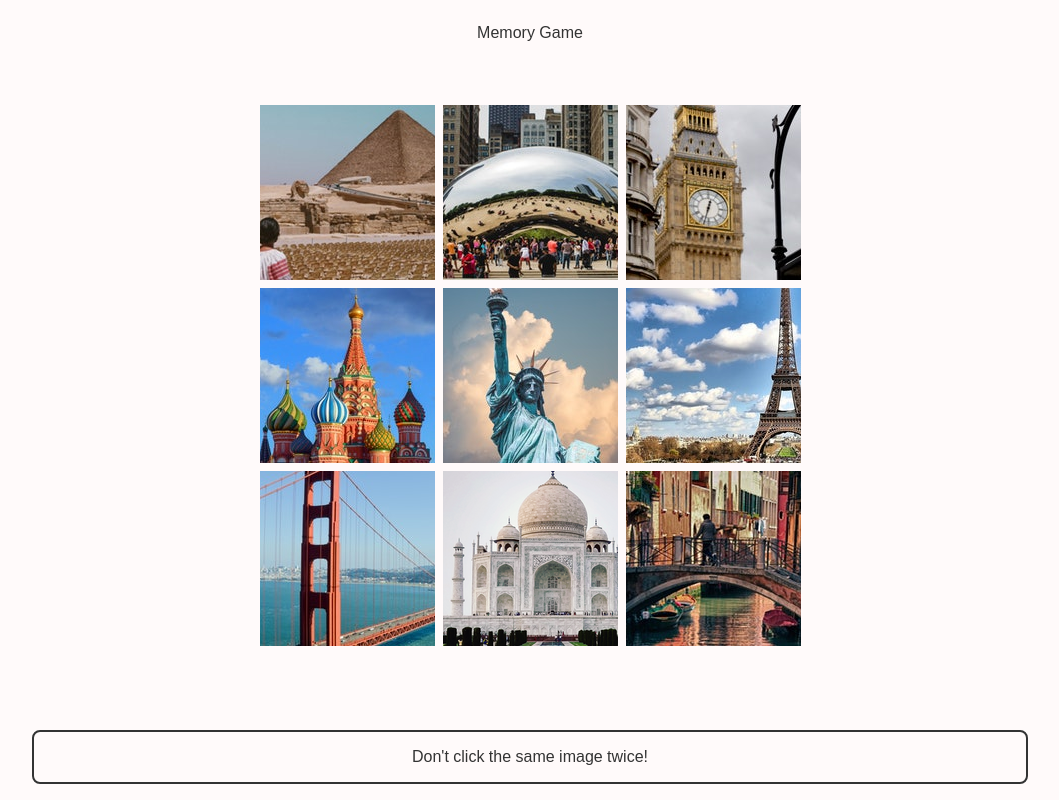
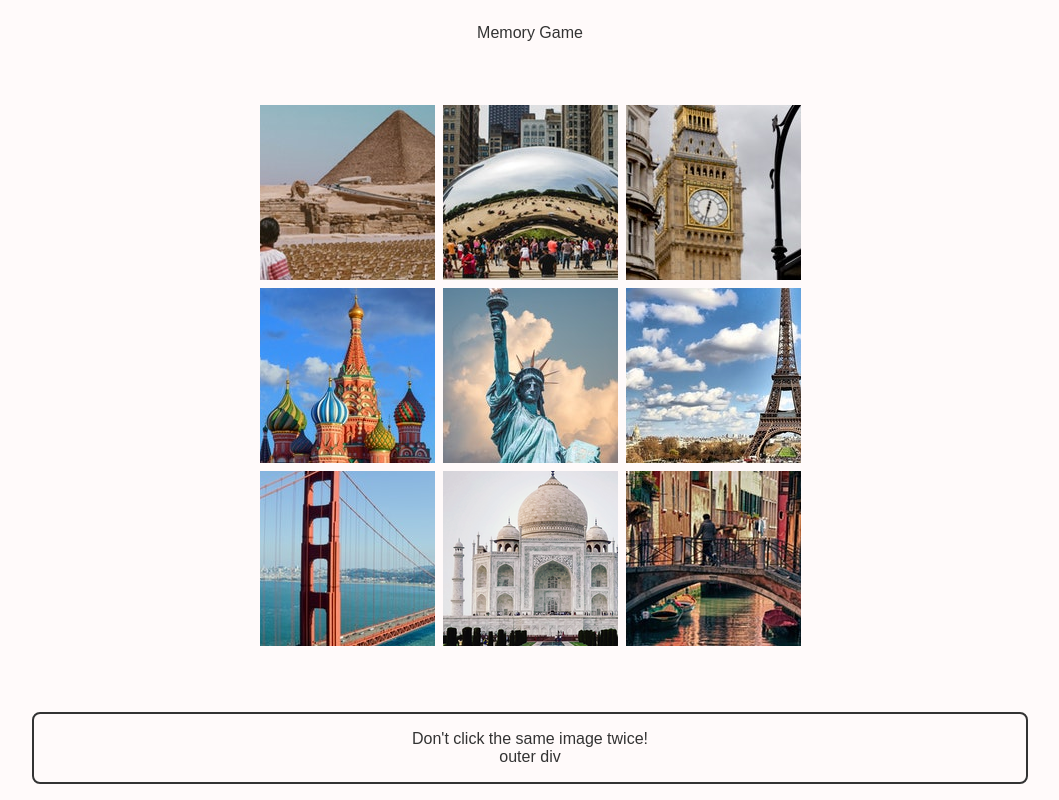
Before and after one commit to mrkprinc/memory-game, a React (Create React App) app: page / in a window 1280 px wide. Shown: the whole page, without its empty margins (110-1169 px from the left). Built offline with nearby package versions, Linux system fonts and the light colour scheme.

Commit message:
scorecard update

```diff
--- a/src/App.js
+++ b/src/App.js
@@ -18,11 +18,13 @@ class App extends Component {
     } else {
       this.setState(prevState => {
         prevState.guessed[clickedImg] = true;
-        return {guessed: prevState.guessed};
+        prevState.score++;
+        return {guessed: prevState.guessed, score: prevState.score};
       })
     }
     this.shuffleBackSide();
     this.flipCards();
+    console.log(this.state);
   }
 
   shuffleBackSide() {
@@ -71,7 +73,7 @@ class App extends Component {
         </section>
 
         <section id='scoreboard'>
-          <Scoreboard />
+          <Scoreboard score={this.state.score} />
         </section>
       </main>
     );
--- a/src/components/Scoreboard.js
+++ b/src/components/Scoreboard.js
@@ -1,9 +1,24 @@
 import React from "react";
 
-const Scoreboard = props => {
-  return (
-    <div>Don't click the same image twice!</div>
-  )
+class Scoreboard extends React.Component {
+  componentDidUpdate(prevProps) {
+    if(this.props.score !== prevProps.score) {
+      document.getElementById('scoreBar-inner');
+      console.log('change');
+    }
+  }
+
+  render() {
+    return (
+    <div>
+      <div id='msg'>Don't click the same image twice!</div>
+      <div id='scoreBar-outer'>
+        <div id='scoreBar-inner'></div>
+        outer div
+      </div>
+    </div>
+    )
+  }
 }
 
 export default Scoreboard;
```
